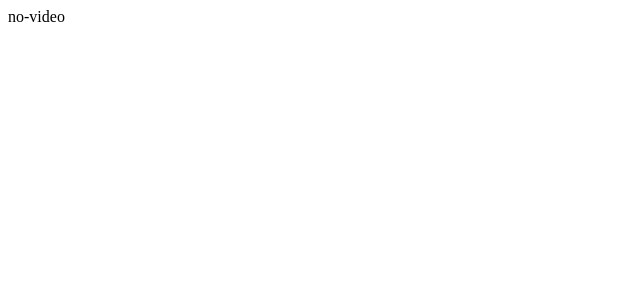
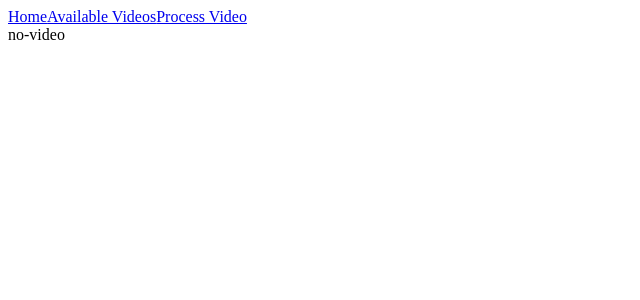
Before and after one commit to mechance782/salamander-tracker, a Next.js app: page /preview/no-video in a window 1280 px wide. Shown: the top 300 px of the page, without its empty margins (0-640 px from the left). Built offline with nearby package versions, Linux system fonts and the light colour scheme.

Commit message:
set up nav bar

```diff
--- a/src/app/layout.js
+++ b/src/app/layout.js
@@ -1,8 +1,10 @@
 
+import Navigation from "@/components/Navigation";
 export default function RootLayout({ children }) {
   return (
     <html lang="en">
       <body>
+        <Navigation/>
         {children}
       </body>
     </html>
--- a/src/app/preview/[filename]/page.js
+++ b/src/app/preview/[filename]/page.js
@@ -4,5 +4,6 @@
 export default function PreviewVideo({ params }){
     // Use Processing Form component
     // frame preview is child component of form
-    return <>{params.filename}</>
+    const filename = params.filename;
+    return <>{filename}</>
 }
--- a/src/components/FramePreview.jsx
+++ b/src/components/FramePreview.jsx
@@ -0,0 +1,4 @@
+// frame preview will be child component of processing form
+// this is necessary because processing form contains video picker list
+// so the frame thumbnail will depend on the selected video in the form
+// image binarizing logic can happen here or we can use a new child component
--- /dev/null
+++ b/src/components/Navigation.jsx
@@ -0,0 +1,11 @@
+import Link from "next/link"
+
+export default function Navigation(){
+    return (<>
+        <nav>
+            <Link href="/" className="nav-link">Home</Link>
+            <Link href="/videos">Available Videos</Link>
+            <Link href="/preview/no-video">Process Video</Link>
+        </nav>
+    </>)
+}
--- a/src/components/VideoList.jsx
+++ b/src/components/VideoList.jsx
@@ -0,0 +1 @@
+// use video context to list available videos
```
